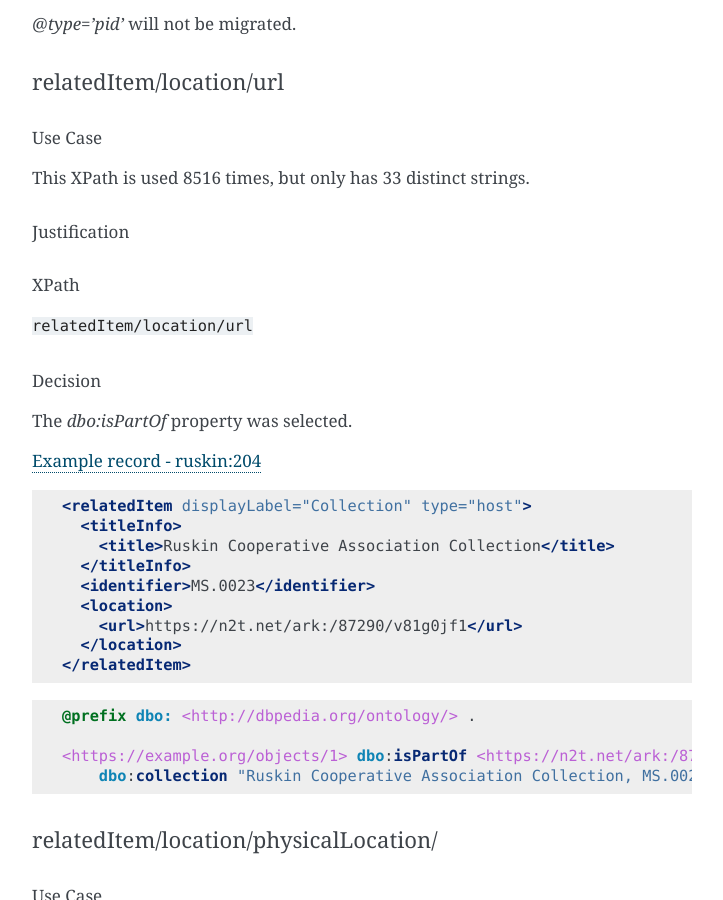
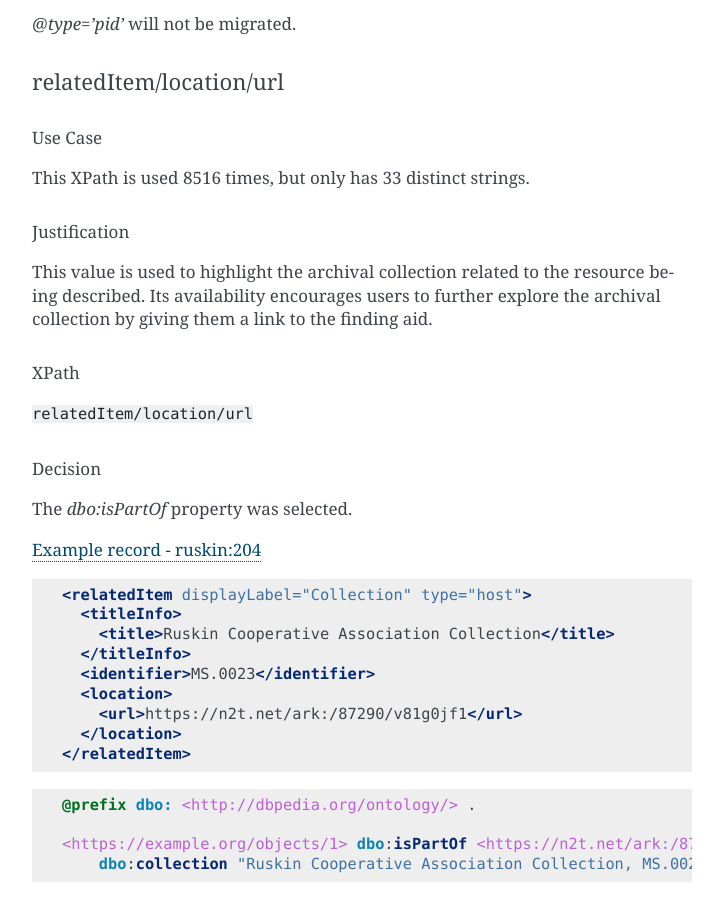
Before and after one commit to UTKcataloging/mods_to_rdf, a Sphinx documentation site: the page built from docs/source/contents/4_draft_mapping.rst, in a window 1280 px wide and 900 px high, scrolled down 53932 px. Shown: the whole window, without its empty margins (388-1111 px from the left). Built offline with Sphinx 7.4.7, drawn with Linux system fonts in a browser that asks for light colours; formulas are drawn with MathJax 3.

Commit message:
Update `relatedItem/location/url` section.

```diff
--- a/docs/source/contents/4_draft_mapping.rst
+++ b/docs/source/contents/4_draft_mapping.rst
@@ -2492,6 +2492,8 @@ This XPath is used 8516 times, but only has 33 distinct strings.
 
 Justification
 ^^^^^^^^^^^^^
+This value is used to highlight the archival collection related to the resource being described. Its availability encourages users to further explore the archival collection by giving them a link to the finding aid.
+
 XPath
 ^^^^^
 :code:`relatedItem/location/url`
```
